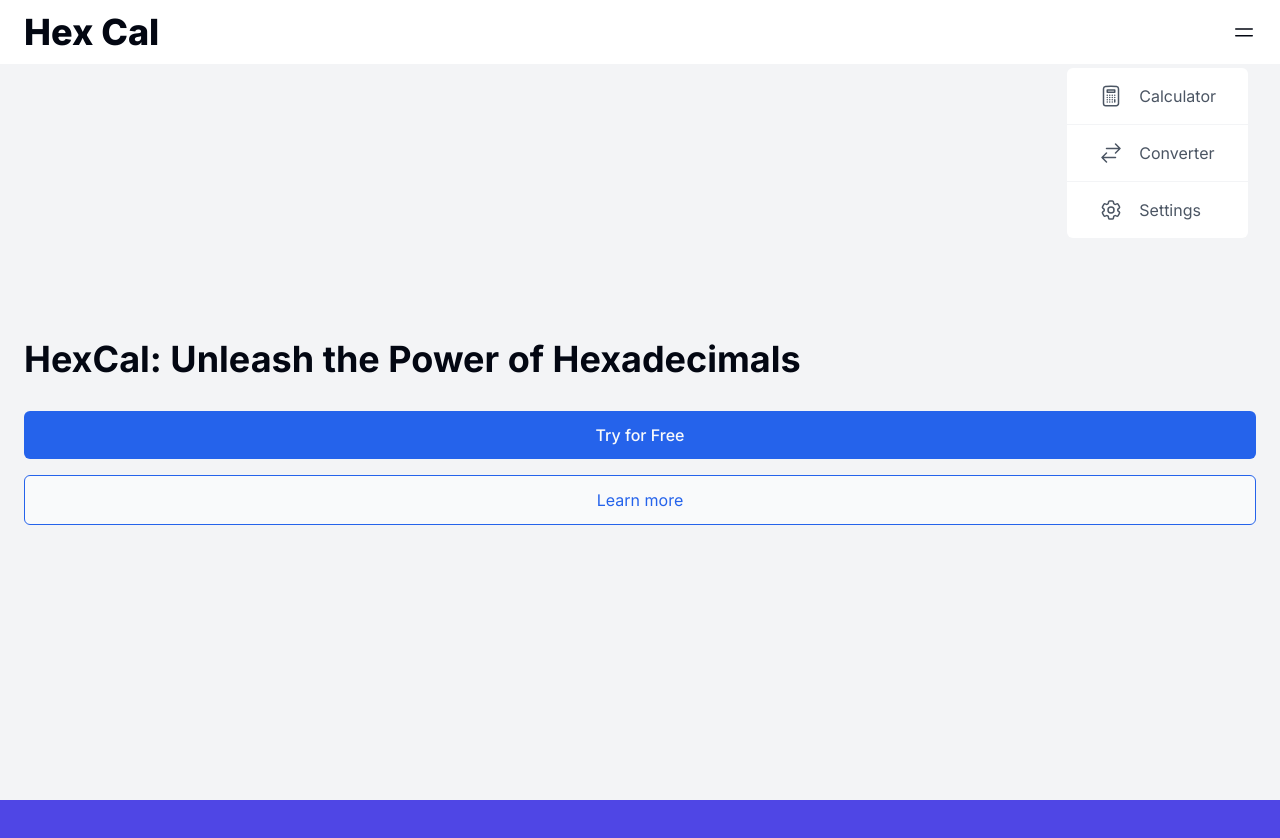
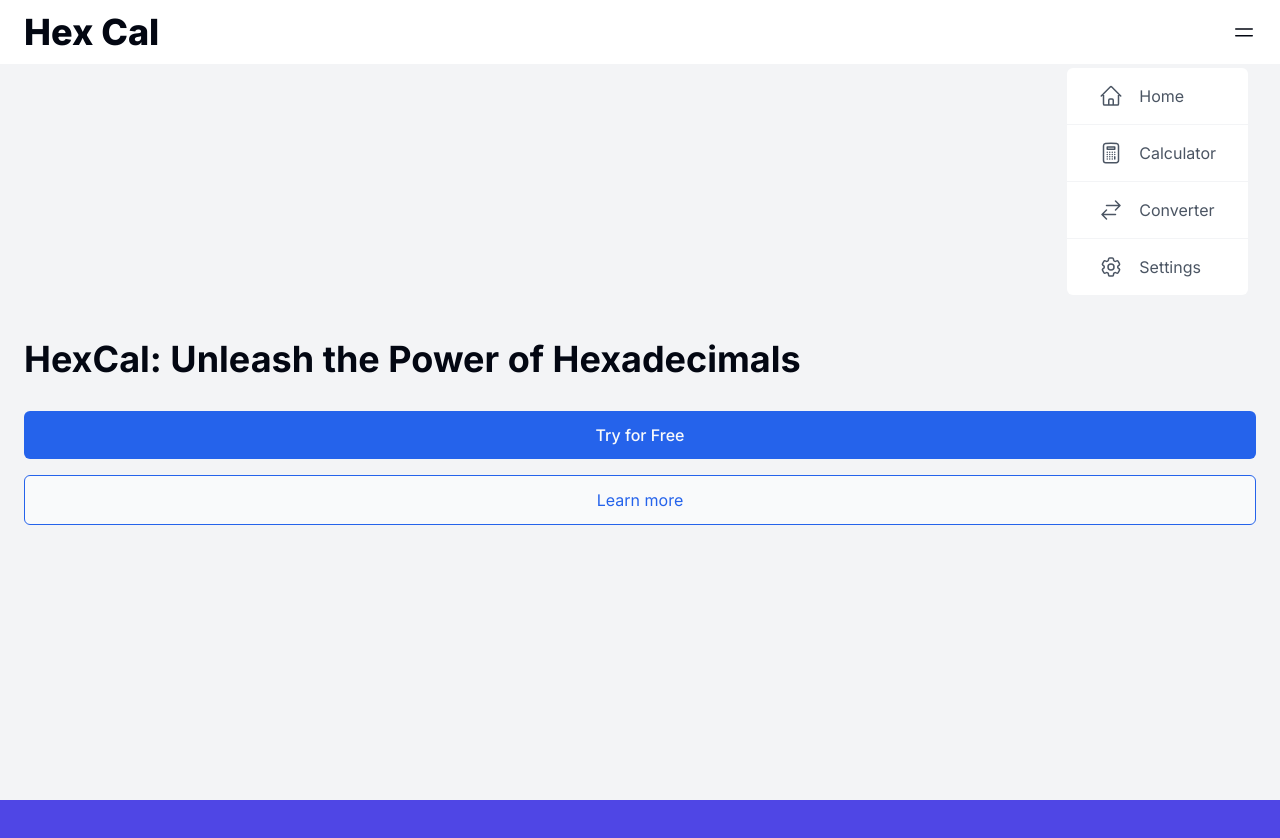
Before and after one commit to bhendi-boi/Hex-cal, a Next.js app: page / in a window 1280 px wide. Both pictures are taken after a click on the button 1244 px from the left and 32 px from the top of the page. Shown: the top 838 px of the page. Built offline with nearby package versions, Linux system fonts and the light colour scheme; what tailwindcss-displaymodes would draw is missing.

Commit message:
added link to home page in navbar

```diff
--- a/app/NavBar.tsx
+++ b/app/NavBar.tsx
@@ -7,6 +7,7 @@ import {
   CalculatorIcon,
   ArrowsUpDownIcon,
   Cog6ToothIcon,
+  HomeIcon,
 } from "@heroicons/react/24/outline";
 import clsx from "clsx";
 
@@ -24,6 +25,20 @@ const NavBar = () => {
           exit={{ scale: 0.9, opacity: 0 }}
           className="absolute flex flex-col overflow-hidden divide-y divide-gray-100 rounded-md bg-headerBackground dark:bg-darkHeaderBackground dark:divide-gray-100/20 right-4 top-14"
         >
+          <Menu.Item>
+            {({ active }) => (
+              <Link
+                href="/"
+                className={clsx(
+                  "flex items-center px-8 py-4 text-gray-600 dark:text-gray-200",
+                  active && "bg-blue-600 dark:bg-blue-500 text-white"
+                )}
+              >
+                <HomeIcon className="w-6 h-6 mr-4" />
+                Home
+              </Link>
+            )}
+          </Menu.Item>
           <Menu.Item>
             {({ active }) => (
               <Link
```
